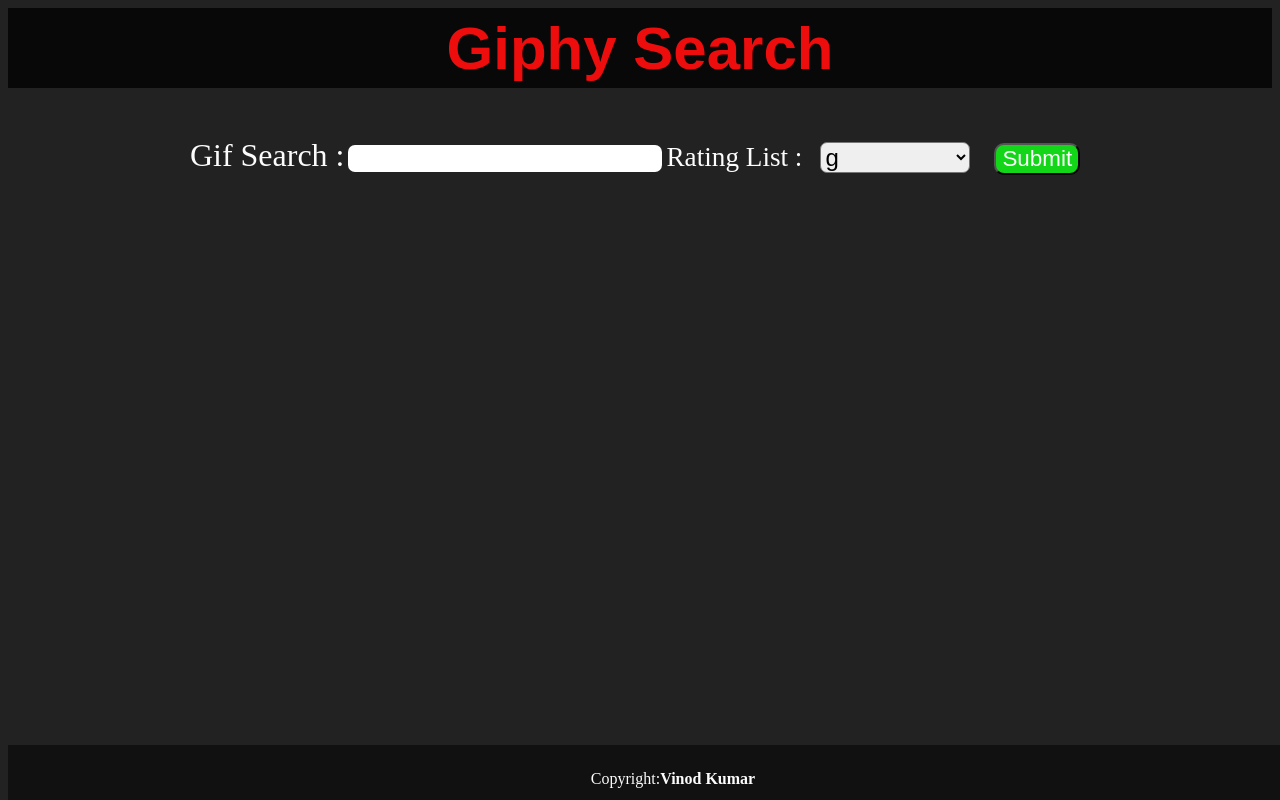
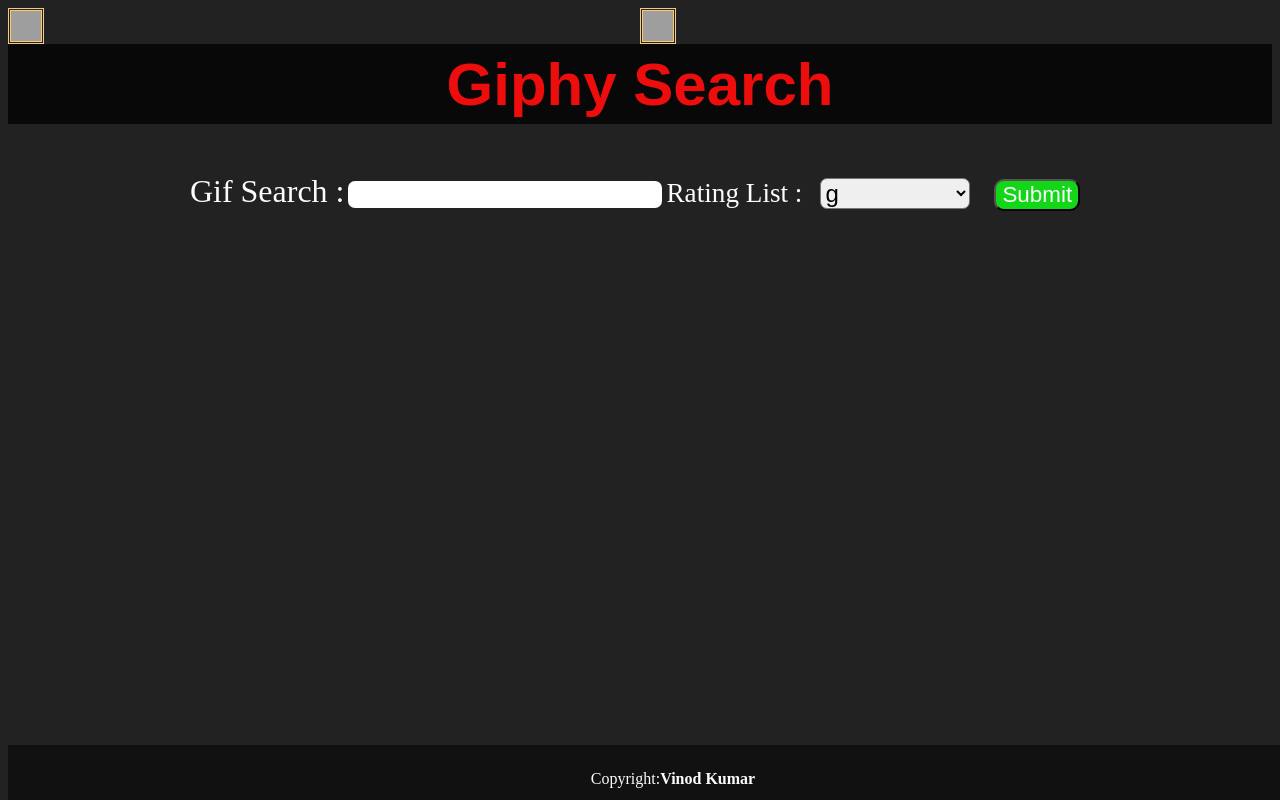
Before and after one commit to vinod-git12/Gif-App, a plain HTML site: page index.html in a window 1280 px wide. Drawn offline with nearby package versions, Linux system fonts and the light colour scheme; grey boxes are pictures that could not be loaded.

Commit message:
changes in css

```diff
--- a/index.html
+++ b/index.html
@@ -12,11 +12,11 @@
 
 <body>
   <header ></header>
-  <!-- <div class="flex-img">
+  <div class="flex-img">
     <img class="flex-img1" src="https://media3.giphy.com/media/2vSk4f18Fyw2f26G32/giphy.gif?cid=def9e721pq2x1zxuoqgiqavfawafvfsndg3uc6wquoztym5f&rid=giphy.gif">
   <img class="flex-img2" src="https://media3.giphy.com/media/smGpsxCQzXwDS/giphy.gif?cid=def9e721duj7andxgpjaag453082llnsubk9quer99rsf96u&rid=giphy.gif">
 
-  </div> -->
+  </div>
 
   <h1 class="title">Giphy Search</h1>
 
--- a/style.css
+++ b/style.css
@@ -88,7 +88,7 @@ header {
   margin: 0 auto;
   flex-direction: row;
   }
-/* .flex-img {
+.flex-img {
   display: flex;
   flex-direction: row;
   margin: 0 auto;
@@ -101,13 +101,12 @@ header {
   margin: 0px 0px;
 }
 .flex-img2 {
+  display: flex;
+  align-items: center;
   width: 30px;
   height: 30px;
-  display: flex;
-  align-items: flex-end;
-  margin-left: 1236px;
-  margin-top: 0px ;
-  } */
+  margin: auto;
+  }
 
 
 
@@ -130,7 +129,7 @@ header {
       font-weight: 100;
     }
     .title {
-      color: rgb(81, 229, 235);
+      color: rgb(13, 238, 43);
     }
   }
 
```
